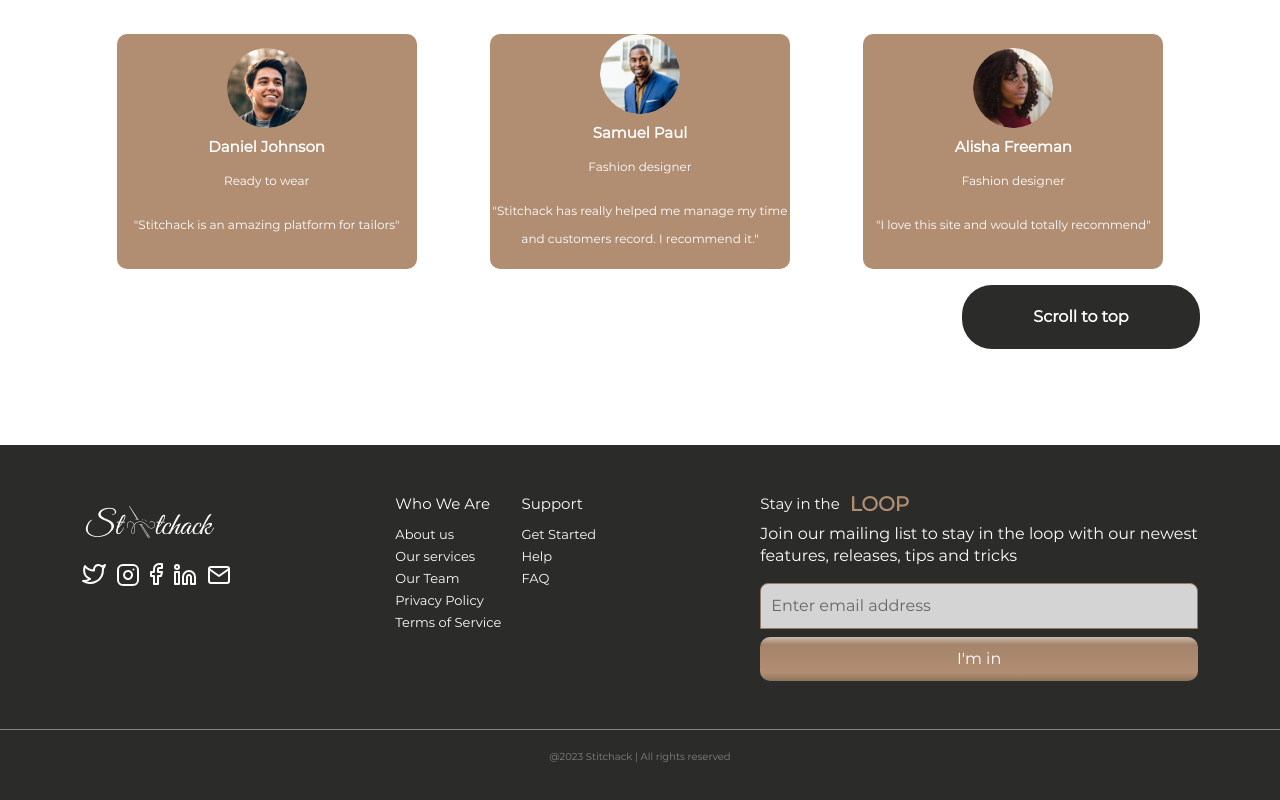
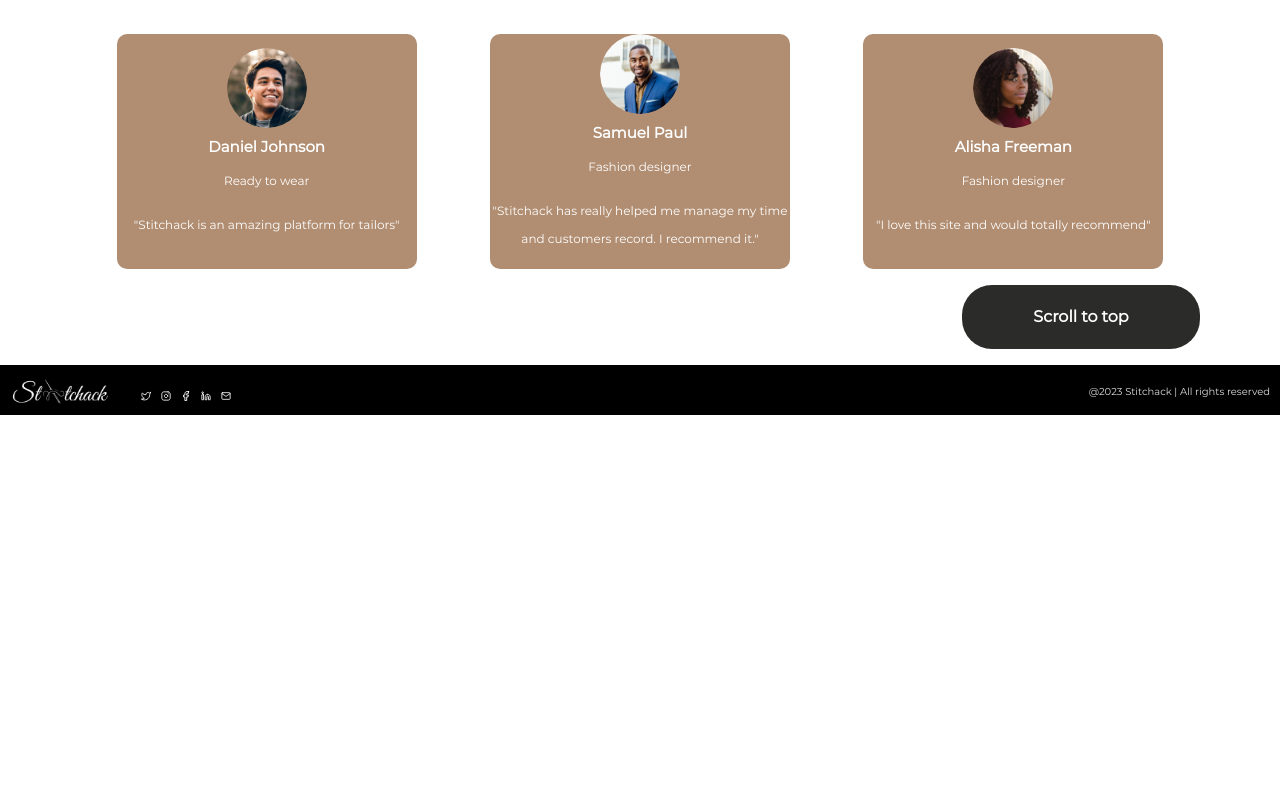
Before and after one commit to titoadeoye/Stitchack, a React (Create React App) app: page / in a window 1280 px wide. Shown: the part 3102-3902 px from the top of the page. After the commit the page ends 3517 px from the top, so only its background shows below. Built offline with nearby package versions, Linux system fonts and the light colour scheme.

Commit message:
updating footer component

```diff
--- a/src/components/Footer/Footer.js
+++ b/src/components/Footer/Footer.js
@@ -1,14 +1,14 @@
 import { useState } from "react";
 import { logo } from "../../assets";
+import styled from "styled-components";
 import { TwitterIcon, FacebookIcon, InstagramIcon, LinkedinIcon, EmailIcon } from "../../assets/svg";
-import "./Footer.css";
 
 export default function Footer() {
     const [email, setEmail] = useState("")
     return (
-        <footer>
-            <div className="footer">
-                <div className="logo-wrap">
+        <Wrapper>
+            <div>
+                <LogoWrap>
                     <img src={logo} alt="logo" />
                     <div className="socials">
                         <TwitterIcon />
@@ -17,9 +17,9 @@ export default function Footer() {
                         <LinkedinIcon />
                         <EmailIcon />
                     </div>
-                </div>
+                </LogoWrap>
 
-                <div className="links">
+                {/* <div className="links">
                     <div>
                         <h3>Who We Are</h3>
                         <a href="#about">About us</a>
@@ -37,24 +37,61 @@ export default function Footer() {
                         <a href="#faq">FAQ</a>
 
                     </div>
-                </div>
+                </div> */}
 
-                <div className="message">
-                    <h3>Stay in the  <span> LOOP</span></h3>
-                    <p>Join our mailing list to stay in the loop with our newest<br />
-                        features, releases, tips and tricks
-                    </p>
-                    <form onSubmit={() => console.log(email)}>
-                        <input value={email} onChange={(e) => setEmail(e.target.value)} type="email" placeholder="Enter email address" required />
-                        <button type="submit">I'm in</button>
-                    </form>
-                </div>
+                <Copyrights>
+                    <p>@{new Date().getFullYear()} Stitchack | All rights reserved</p>
+                </Copyrights>
             </div>
 
-            <div className="copyrights">
-                <p>@{new Date().getFullYear()} Stitchack | All rights reserved</p>
-            </div>
 
-        </footer>
+        </Wrapper>
     )
 }
+
+const Wrapper = styled.footer`
+    height: 50px;
+    background-color: black;
+    width: 100vw;
+
+    & > div {
+        display: flex;
+        justify-content: space-between;
+        height: 100%;
+        padding: 0 10px;
+    }
+`;
+
+const Copyrights = styled.div`
+
+    display: flex;
+    align-items: end;
+     & p {
+        font-size: 10px;
+        color: #ddd;
+        font-weight: lighter;
+     }
+`;
+
+const LogoWrap = styled.div`
+
+    display: flex;
+    gap: 30px;
+    align-items: center;
+
+    img {
+        height: 40px;
+    }
+    .socials {
+        display: flex;
+        flex-direction: row;
+        margin: 0;
+        gap: 10px;
+        padding-top: 0.8em;
+
+        svg {
+            width: 10px;
+            height: 10px;
+        }
+    }
+`;
```
